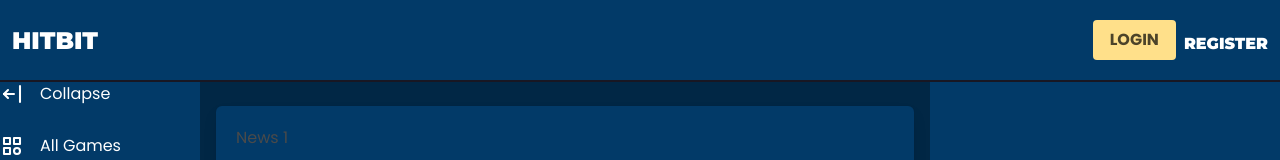
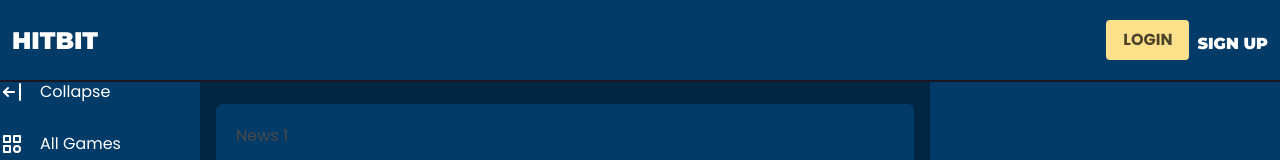
Before and after one commit to Loque18/hitbit, an Angular app: page /home in a window 1280 px wide. Shown: the top 160 px of the page. Built offline with nearby package versions, Linux system fonts and the light colour scheme.

Commit message:
made navbar fixed

```diff
--- a/src/app/layout/components/header/header.component.html
+++ b/src/app/layout/components/header/header.component.html
@@ -1,4 +1,4 @@
-<nav class="custom-navbar navbar has-background-blue200" role="navigation" aria-label="main navigation">
+<nav class="custom-navbar navbar is-fixed-top has-background-blue200" role="navigation" aria-label="main navigation">
     <div class="navbar-brand">
         <a class="navbar-item" href="https://bulma.io">
             <!-- <img src="https://bulma.io/images/bulma-logo.png" width="112" height="28" /> -->
@@ -26,7 +26,7 @@
                     <a class="button is-warning extrabold is-size-6">
                         <strong>LOGIN</strong>
                     </a>
-                    <a class="has-text-white has-font-montserrat black is-size-6">REGISTER</a>
+                    <a class="has-text-white has-font-montserrat black is-size-6">SIGN UP</a>
                 </div>
             </div>
         </div>
--- a/src/index.html
+++ b/src/index.html
@@ -7,7 +7,7 @@
         <meta name="viewport" content="width=device-width, initial-scale=1" />
         <link rel="icon" type="image/x-icon" href="favicon.ico" />
     </head>
-    <body>
-        <app-root></app-root>
+    <body class="has-navbar-fixed-top coolscroll">
+        <app-root class="app-root"></app-root>
     </body>
 </html>
--- a/src/scss/scroll-helper.scss
+++ b/src/scss/scroll-helper.scss
@@ -1,12 +1,13 @@
 @import './vars';
+@import './bulma-custom-vars';
 
-$color1: $blue;
-$color2: $pink;
+$color1: rgb(116, 159, 184);
+$color2: $blue200;
 
 /* width */
 .coolscroll::-webkit-scrollbar {
-    width: 10px;
-    height: 10px;
+    width: 8px;
+    height: 8px;
 }
 
 /* Track */
@@ -16,15 +17,16 @@ $color2: $pink;
 
 /* Handle */
 .coolscroll::-webkit-scrollbar-thumb {
-    background: black;
-    border-radius: 10px;
-    border: 2px solid $color1;
+    background: $color1;
+    border-radius: 8px;
 }
 
 /* Handle on hover */
 .coolscroll::-webkit-scrollbar-thumb:hover {
-    background: lighten($color1, 5%);
+    background: lighten($color1, 10%);
 }
+
+// small
 
 .coolscroll-small::-webkit-scrollbar {
     width: 5px;
```
